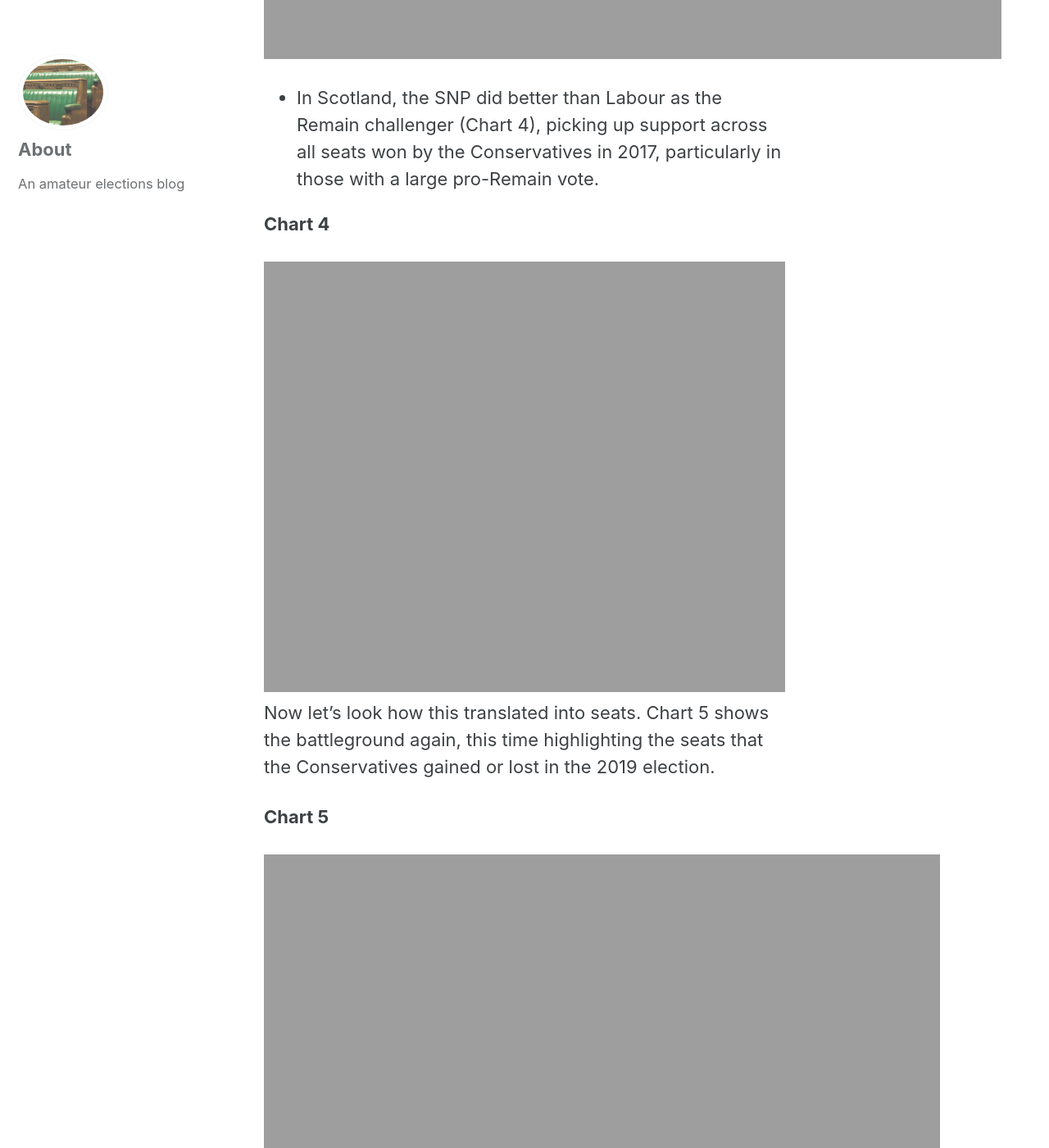
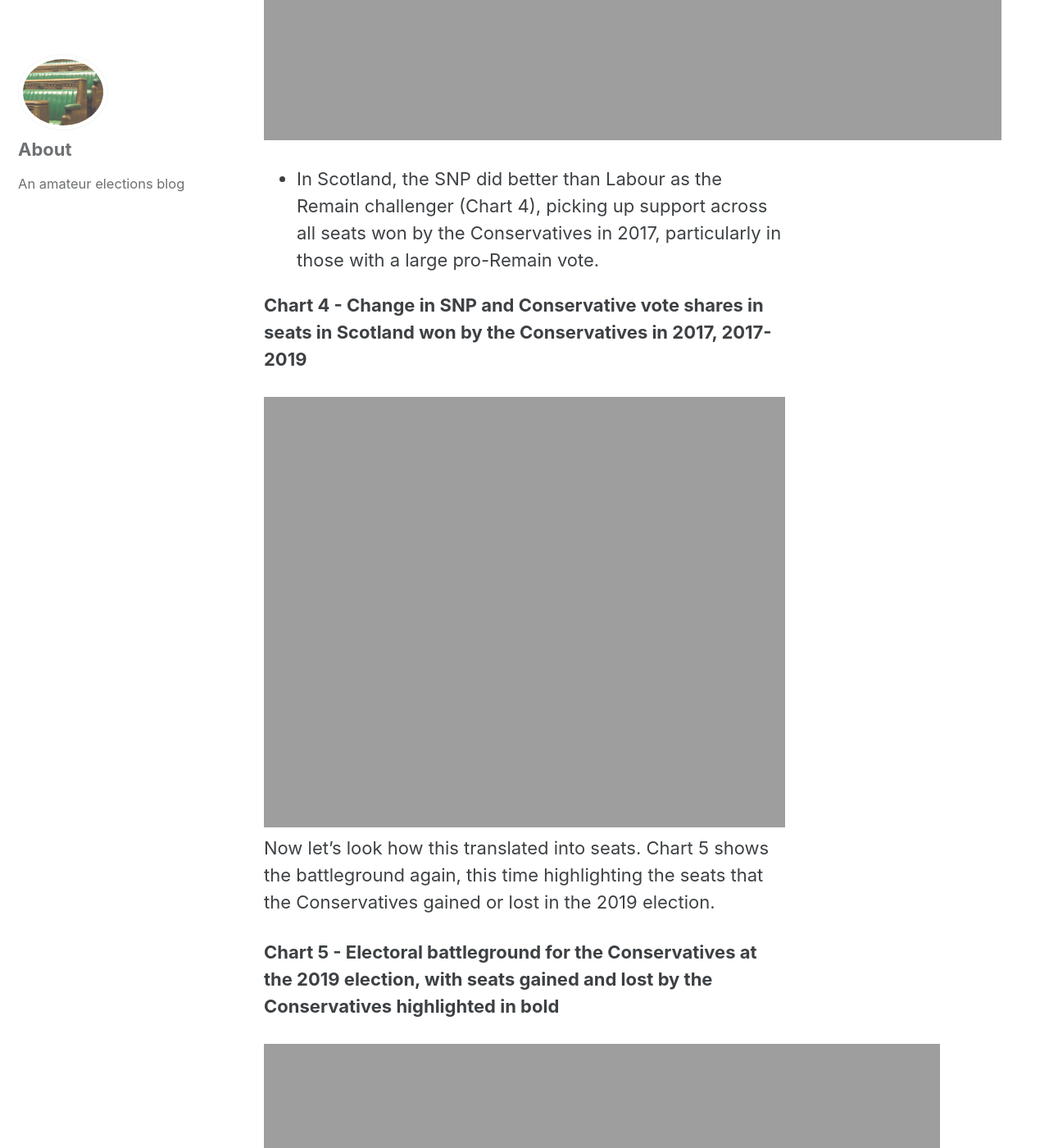
Before and after one commit to sixhundredandfifty/blog, a Jekyll site: the page built from _posts/2020-05-17-election19.md, in a window 1280 px wide and 1400 px high, scrolled down 5365 px. Shown: the whole window at 82% size. Built offline with Jekyll 4.4.1, drawn with Linux system fonts in a browser that asks for light colours; cached includes are drawn as plain includes; nearby versions of some CDN libraries; some of the changed text lies outside the part shown.

Commit message:
Update 2020-05-17-election19.md

```diff
--- a/_posts/2020-05-17-election19.md
+++ b/_posts/2020-05-17-election19.md
@@ -15,7 +15,7 @@ A winning strategy for an election campaign needs to be based around this fact.
 
 Chart 1 shows the electoral ‘battleground’ that the Conservatives were facing in terms of seats. Taking the 2017 election (where the Conservatives won 317 seats) as the starting point, it shows how big a ‘swing’ the Conservatives would need to take - or lose - each seat (‘swing’ being the average of the increase in Conservative vote share and decrease in its main challenger’s vote share in that seat). Each point represents a seat and is coloured according to its estimated Leave/Remain vote in the 2016 EU Referendum.
 
-**Chart 1 (hover over points to see more information on each seat)**
+**Chart 1 - Electoral battleground for the Conservatives at the 2019 election (hover over points to see more information on each seat)**
 <iframe id="igraph" scrolling="no" style="border:none;" seamless="seamless" src="https://sixhundredandfifty.github.io/charts/2020-05-17/chart1_2020_05_17.html" height="600" width="825"></iframe>
 
 The chart demonstrates that a hard pro-Brexit line was likely to be the best strategy for winning seats because:
@@ -30,20 +30,20 @@ How successful was the strategy?
 Let's look at vote share changes first.
 * In England and Wales, very. Look at Chart 2, which shows the change in Labour and Conservative vote share in every seat in England and Wales, coloured by Leave vote. As expected, the Conservatives gained support in pro-Leave seats and lost support in pro-Remain seats, and the size of those changes were broadly in proportion to the size of the Leave or Remain vote. And as the Conservatives had hoped, Labour lost support everywhere: to the Conservatives and Brexit Party in Leave seats, and mostly to the Lib Dems in Remain seats (Chart 3). So that even in Remain seats where the Conservatives should have been vulnerable, Labour generally ended up losing more support than the Conservatives - in fact, of the 66 Remain seats which the Conservatives won in England and Wales in 2017, only 9 ‘swung’ towards Labour in 2019.
 
-**Chart 2**
+**Chart 2 - Change in Labour and Conservative vote shares in seats in England and Wales, 2017-2019**
 <iframe id="igraph" scrolling="no" style="border:none;" seamless="seamless" src="https://sixhundredandfifty.github.io/charts/2020-05-17/chart2_2020_05_17.html" height="525" width="800"></iframe>
 
-**Chart 3**
+**Chart 3 - Average change in party vote share in different categories of seat, 2017-2019**
 <iframe id="igraph" scrolling="no" style="border:none;" seamless="seamless" src="https://sixhundredandfifty.github.io/charts/2020-05-17/chart3_2020_05_17.html" height="525" width="900"></iframe>
 
 * In Scotland, the SNP did better than Labour as the Remain challenger (Chart 4), picking up support across all seats won by the Conservatives in 2017, particularly in those with a large pro-Remain vote.
 
-**Chart 4**
+**Chart 4 - Change in SNP and Conservative vote shares in seats in Scotland won by the Conservatives in 2017, 2017-2019**
 <iframe id="igraph" scrolling="no" style="border:none;" seamless="seamless" src="https://sixhundredandfifty.github.io/charts/2020-05-17/chart4_2020_05_17.html" height="525" width="100%"></iframe>
 
 Now let's look how this translated into seats. Chart 5 shows the battleground again, this time highlighting the seats that the Conservatives gained or lost in the 2019 election.
 
-**Chart 5**
+**Chart 5 - Electoral battleground for the Conservatives at the 2019 election, with seats gained and lost by the Conservatives highlighted in bold**
 <iframe id="igraph" scrolling="no" style="border:none;" seamless="seamless" src="https://sixhundredandfifty.github.io/charts/2020-05-17/chart5_2020_05_17.html" height="600" width="825"></iframe>
 
 As the chart shows:
```
